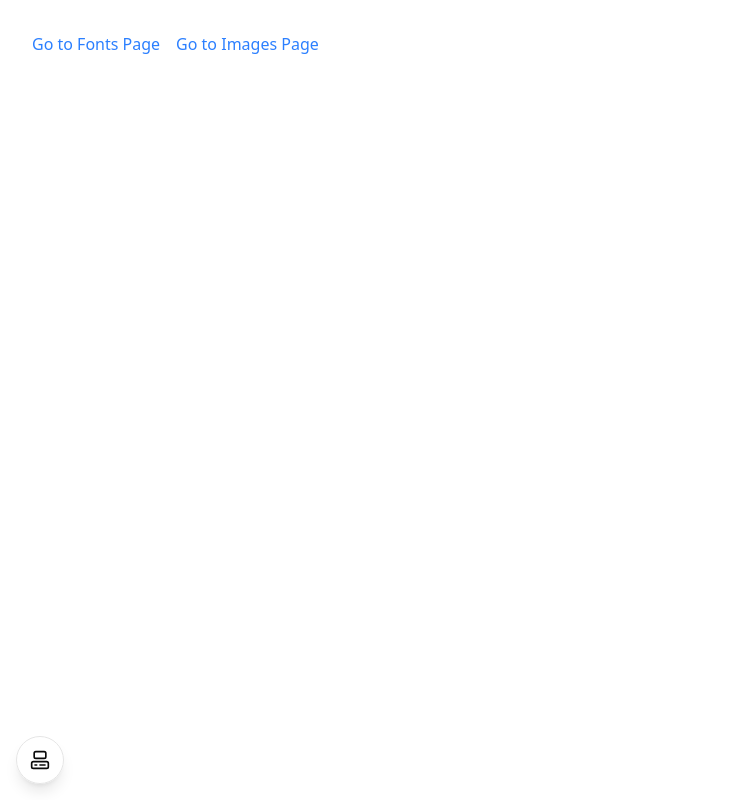
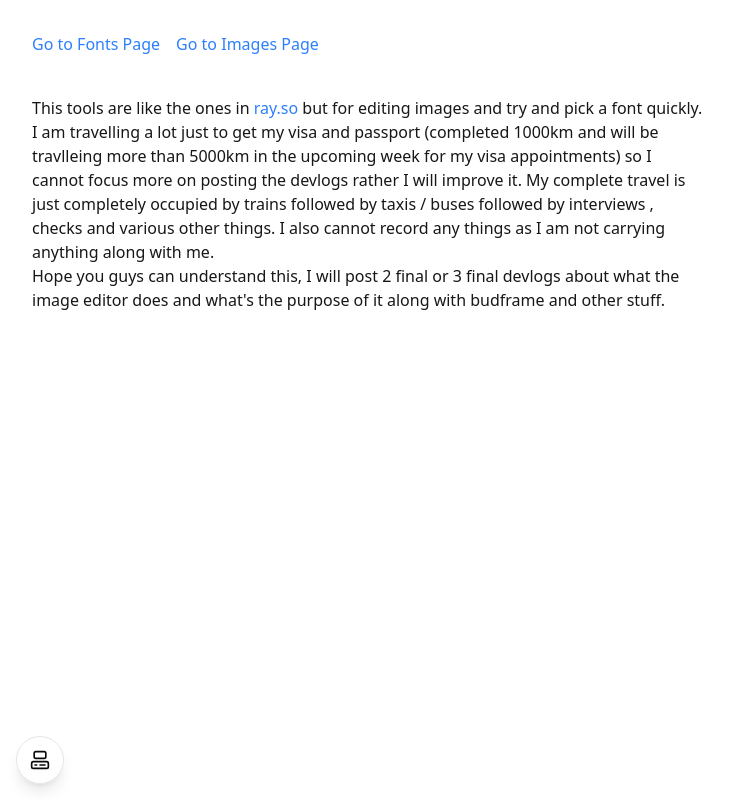
Before and after one commit to Gitstar-OC/oc0, a Next.js app: page / in a window 1280 px wide. Shown: the whole page, without its empty margins (0-748 px from the left). Built offline with nearby package versions, Linux system fonts and the light colour scheme.

Commit message:
Updated and added notice on the home page

```diff
--- a/app/page.tsx
+++ b/app/page.tsx
@@ -2,16 +2,33 @@ import Link from "next/link";
 
 export default function Page() {
   return (
-    <div className="min-h-screen bg-background p-8">
+    <div className="min-h-screen  bg-background p-8">
       <Link href="/fonts" className="text-blue-500 hover:underline">
         Go to Fonts Page
       </Link>
       <Link href="/images" className="text-blue-500 hover:underline ml-4">
         Go to Images Page
       </Link>
-    {/* <Link href="/budframe" className="text-blue-500 hover:underline ml-4">
+      {/* <Link href="/budframe" className="text-blue-500 hover:underline ml-4">
       Learn to build your own docs framework
     </Link> */}
+
+      <h1 className="text-primary  max-w-2xl mt-10 font-sans">
+        This tools are like the ones in{" "}
+        <a href="https://ray.so" className="text-blue-500 hover:underline">
+          ray.so
+        </a>{" "}
+        but for editing images and try and pick a font quickly. I am travelling
+        a lot just to get my visa and passport (completed 1000km and will be
+        travlleing more than 5000km in the upcoming week for my visa
+        appointments) so I cannot focus more on posting the devlogs rather I
+        will improve it.
+
+        My complete travel is just completely occupied by trains followed by taxis / buses followed by interviews , checks and various other things. I also cannot record any things as I am not carrying anything along with me.
+
+       <br/ >
+        Hope you guys can understand this, I will post 2 final or 3 final devlogs about what the image editor does and what's the purpose of it along with budframe and other stuff.
+      </h1>
     </div>
   );
 }
```
